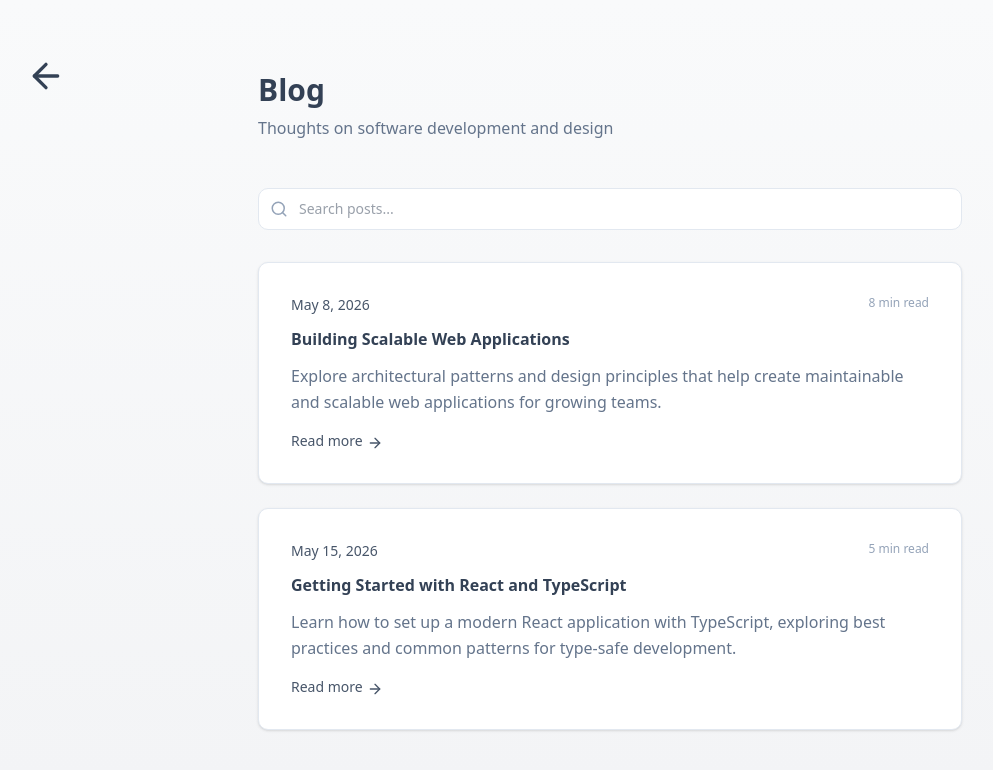
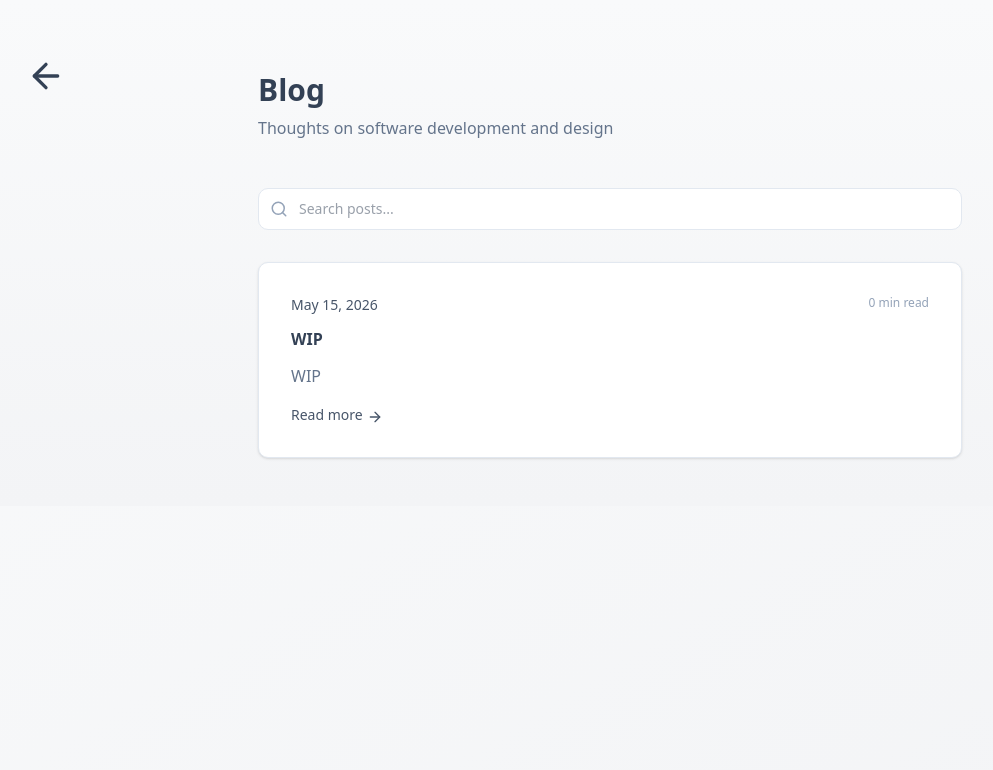
Before and after one commit to MChandra111/CreativePortfolioWebsite, a Next.js app in the folder porfolio/: page /blog in a window 1280 px wide. Shown: the top 770 px of the page, without its empty margins (30-1023 px from the left). Built offline with nearby package versions, Linux system fonts and the light colour scheme.

Commit message:
Connected blog back to substack (WIP still)

```diff
--- a/porfolio/app/blog/page.tsx
+++ b/porfolio/app/blog/page.tsx
@@ -6,19 +6,12 @@ import { motion } from "framer-motion";
 const blogPosts = [
   {
     id: 1,
-    title: "Getting Started with React and TypeScript",
+    title: "WIP",
     date: "2026-05-15",
-    excerpt: "Learn how to set up a modern React application with TypeScript, exploring best practices and common patterns for type-safe development.",
-    readTime: "5 min read",
-    tags: ["Artificial Intelligence", "Real Things"]
-  },
-  {
-    id: 2,
-    title: "Building Scalable Web Applications",
-    date: "2026-05-08",
-    excerpt: "Explore architectural patterns and design principles that help create maintainable and scalable web applications for growing teams.",
-    readTime: "8 min read",
-    tags: ["Web Apps"]
+    excerpt: "WIP",
+    readTime: "0 min read",
+    tags: ["Artificial Intelligence"],
+    href: "#"
   },
 ];
 
@@ -40,7 +33,7 @@ function BlogPostCard({ post, index }: { post: typeof blogPosts[0]; index: numbe
         transition: { type: "spring", stiffness: 300, damping: 20 },
       }}
       whileTap={{ scale: 0.995 }}
-      onClick={() => window.open(`/blog/${post.id}`, "_blank")}
+      onClick={() => window.open(post.href, "_blank")}
     >
       <div className="flex items-start justify-between mb-3">
         <time className="text-sm" style={{ color: "#475569" }}>
```
